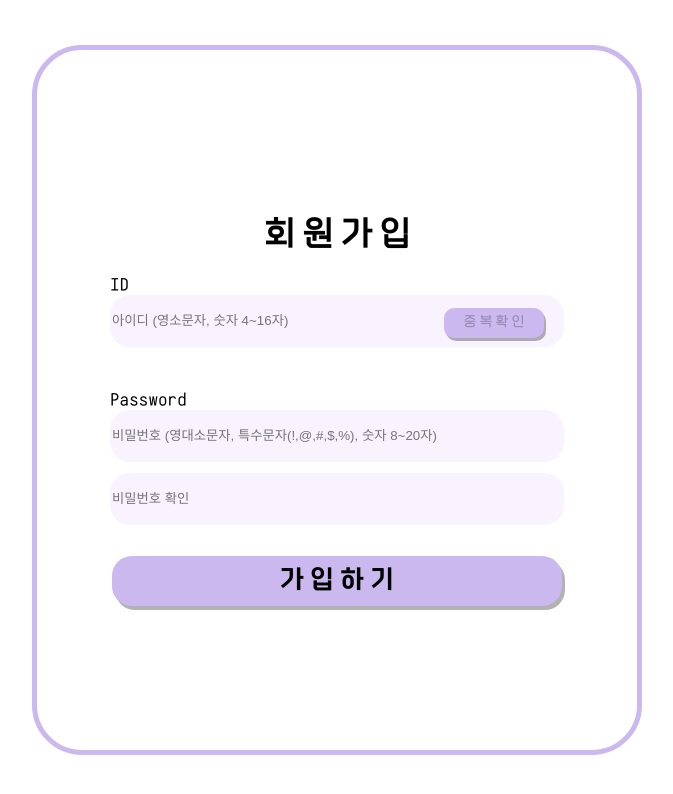
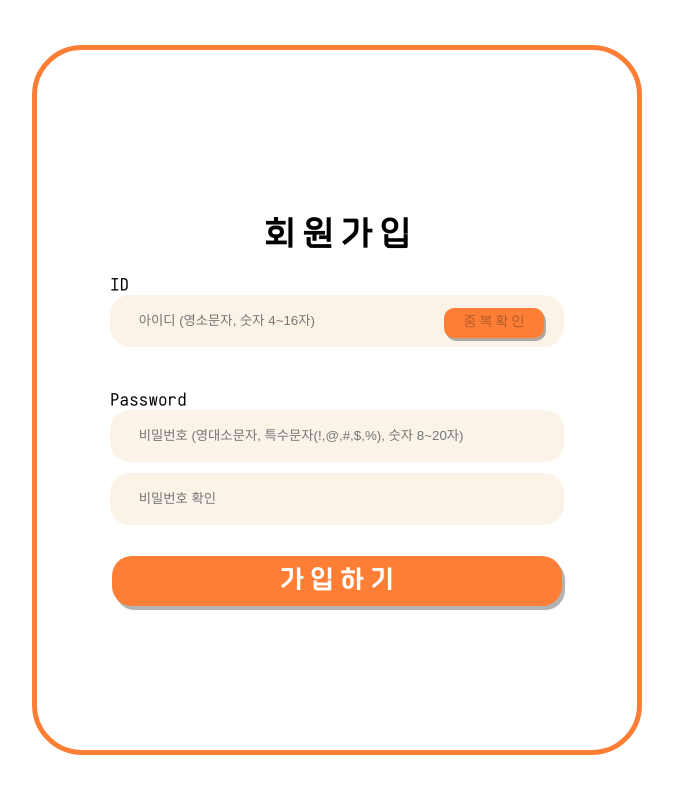
Before and after one commit to hanghae10-w6-team5/frontend, a React (Create React App) app: page /signup in a window 1280 px wide. Shown: the top 794 px of the page, without its empty margins (303-976 px from the left). Built offline with nearby package versions, Linux system fonts and the light colour scheme.

Commit message:
api 추가

```diff
--- /dev/null
+++ b/src/redux/lib/signUpApi.js
@@ -0,0 +1,25 @@
+import { createAsyncThunk } from '@reduxjs/toolkit';
+import axios from 'axios';
+
+export const __getValidId = createAsyncThunk(
+    'getValidId',
+    async (payload, thunkAPI) => {
+        try {
+            const res = await axios.get(`http://localhost:3001/users`, {
+                params: payload,
+            });
+            console.log(res);
+            const filtered = res.data.filter((prev) => prev.id === payload.id);
+            filtered.length === 1
+                ? alert('이미 사용중인 아이디 입니다!')
+                : alert('사용 가능한 아이디 입니다!');
+            // if (res.status === 200) {
+            //     alert('사용 가능한 아이디 입니다!');
+            // } else if (res.status === 401) {
+            //     alert('이미 사용중인 아이디 입니다!');
+            // }
+        } catch (e) {
+            alert(e);
+        }
+    }
+);
--- a/src/routes/SignUpPage.jsx
+++ b/src/routes/SignUpPage.jsx
@@ -1,5 +1,141 @@
 import React, { useState } from 'react';
+import axios from 'axios';
 import styled from 'styled-components';
+import { useDispatch } from 'react-redux';
+import { __getValidId } from '../redux/lib/signUpApi';
+
+function SignUp() {
+    const dispatch = useDispatch();
+    const [id, setId] = useState('');
+    const [password, setPassword] = useState('');
+    const [confirmPw, setConfirmPw] = useState('');
+
+    const [idMessage, setIdMessage] = useState('');
+    const [passwordMessage, setPasswordMessage] = useState('');
+    const [confirmPwMessage, setConfirmPwMessage] = useState('');
+
+    const [isId, setIsId] = useState(false);
+    const [isPassword, setIsPassword] = useState(false);
+    const [isConfirmPw, setIsConfirmPw] = useState(false);
+
+    const onChangeId = (e) => {
+        const newId = e.target.value;
+        setId(newId);
+        const RegExpId = /^[a-z0-9]{4,16}$/;
+        if (!RegExpId.test(newId)) {
+            setIdMessage('4~16자 사이 영소문자 또는 숫자만 입력해주세요!');
+            setIsId(false);
+        } else {
+            setIdMessage('✔');
+            setIsId(true);
+        }
+    };
+
+    const onChangePassword = (e) => {
+        const newPassword = e.target.value;
+        setPassword(newPassword);
+        const RegExpPw =
+            /^(?=.*[a-z])(?=.*[A-Z])(?=.*[0-9])(?=.*[!@#$%]).{8,20}$/;
+        if (!RegExpPw.test(newPassword)) {
+            setPasswordMessage(
+                '영어 대소문자, 특수문자(!@#$%), 숫자 모두 1개 이상 포함하여 입력해주세요!'
+            );
+            setIsPassword(false);
+        } else {
+            setPasswordMessage('안전한 비밀번호 입니다.');
+            setIsPassword(true);
+        }
+    };
+
+    const onChangeConfirmPw = (e) => {
+        const newConfirmPw = e.target.value;
+        setConfirmPw(newConfirmPw);
+        if (password !== newConfirmPw) {
+            setConfirmPwMessage('비밀번호가 일치하지 않습니다!');
+            setIsConfirmPw(false);
+        } else {
+            setConfirmPwMessage('비밀번호가 일치합니다!');
+            setIsConfirmPw(true);
+        }
+    };
+
+    const handleValidationId = () => {
+        dispatch(__getValidId({ id: id }));
+    };
+
+    const handleSubmit = async (e) => {
+        e.preventDefault();
+        if (id === '' || password === '' || confirmPw === '') {
+            alert('빈칸을 입력하세요!');
+        } else {
+            try {
+                await axios.post(`http://localhost:3001/users`, {
+                    id: id,
+                    password: password,
+                });
+            } catch (error) {
+                alert(e);
+            }
+        }
+    };
+
+    return (
+        <Wrapper>
+            <BoxWrapper>
+                <SignUpBox onSubmit={handleSubmit}>
+                    <h1>회원가입</h1>
+                    <IdForm>
+                        <div>ID</div>
+                        <input
+                            type="id"
+                            name="id"
+                            onChange={onChangeId}
+                            placeholder="아이디 (영소문자, 숫자 4~16자)"
+                        ></input>
+                        <CheckBtn
+                            type="button"
+                            disabled={!isId}
+                            onClick={handleValidationId}
+                        >
+                            중복확인
+                        </CheckBtn>
+                    </IdForm>
+                    {isId ? (
+                        <TrueIdMsg>{idMessage}</TrueIdMsg>
+                    ) : (
+                        <FalseIdMsg>{idMessage}</FalseIdMsg>
+                    )}
+                    <div>
+                        <div style={{ marginTop: '20px' }}>Password</div>
+                        <Input
+                            type="password"
+                            name="password"
+                            onChange={onChangePassword}
+                            placeholder="비밀번호 (영대소문자, 특수문자(!,@,#,$,%), 숫자 8~20자)"
+                        ></Input>
+                        {isPassword ? (
+                            <TruePwMsg>{passwordMessage}</TruePwMsg>
+                        ) : (
+                            <FalsePwMsg>{passwordMessage}</FalsePwMsg>
+                        )}
+                        <Input
+                            type="password"
+                            name="confirmPw"
+                            onChange={onChangeConfirmPw}
+                            placeholder="비밀번호 확인"
+                        ></Input>
+                        {isConfirmPw ? (
+                            <TruePwMsg>{confirmPwMessage}</TruePwMsg>
+                        ) : (
+                            <FalsePwMsg>{confirmPwMessage}</FalsePwMsg>
+                        )}
+                    </div>
+                    <SubmitBtn type="submit">가입하기</SubmitBtn>
+                </SignUpBox>
+            </BoxWrapper>
+        </Wrapper>
+    );
+}
 
 const Wrapper = styled.div`
     font-family: 'Elice_Regular';
@@ -11,7 +147,7 @@ const Wrapper = styled.div`
 `;
 
 const BoxWrapper = styled.div`
-    border: 5px solid #cbb8ee;
+    border: 5px solid #ff7e36;
     border-radius: 50px;
     width: 600px;
     height: 700px;
@@ -30,7 +166,8 @@ const SignUpBox = styled.form`
 `;
 
 const Input = styled.input`
-    background-color: #f8f3ff;
+    text-indent: 2em;
+    background-color: #fbf3e8;
     border: none;
     border-radius: 20px;
     width: 450px;
@@ -38,10 +175,11 @@ const Input = styled.input`
 `;
 
 const SubmitBtn = styled.button`
+    color: white;
     font-family: 'Elice_Bold';
     font-size: 25px;
     border: none;
-    background-color: #cbb8ee;
+    background-color: #ff7e36;
     border-radius: 20px;
     margin-top: 20px;
     width: 450px;
@@ -62,14 +200,15 @@ const IdForm = styled.div`
     position: relative;
 
     input {
-        background-color: #f8f3ff;
+        background-color: #fbf3e8;
         border: none;
         border-radius: 20px;
         width: 450px;
         height: 50px;
+        text-indent: 2em;
     }
     button {
-        background-color: #cbb8ee;
+        background-color: #ff7e36;
         border: none;
         border-radius: 10px;
         width: 100px;
@@ -109,124 +248,5 @@ const FalsePwMsg = styled.p`
     font-size: 11px;
     color: red;
 `;
-function SignUp() {
-    const [id, setId] = useState('');
-    const [password, setPassword] = useState('');
-    const [confirmPw, setConfirmPw] = useState('');
-
-    const [idMessage, setIdMessage] = useState('');
-    const [passwordMessage, setPasswordMessage] = useState('');
-    const [confirmPwMessage, setConfirmPwMessage] = useState('');
-
-    const [isId, setIsId] = useState(false);
-    const [isPassword, setIsPassword] = useState(false);
-    const [isConfirmPw, setIsConfirmPw] = useState(false);
-
-    const onChangeId = (e) => {
-        const newId = e.target.value;
-        setId(newId);
-        if (newId.trim() === '') {
-            alert('빈칸을 입력하세요!');
-        }
-        const RegExpId = /^[a-z0-9]{4,16}$/;
-        if (!RegExpId.test(newId)) {
-            setIdMessage('4~16자 사이 영소문자 또는 숫자만 입력해주세요!');
-            setIsId(false);
-        } else {
-            setIdMessage('✔');
-            setIsId(true);
-        }
-    };
-
-    const onChangePassword = (e) => {
-        const newPassword = e.target.value;
-        setPassword(newPassword);
-        const RegExpPw =
-            /^(?=.*[a-z])(?=.*[A-Z])(?=.*[0-9])(?=.*[!@#$%]).{8,20}$/;
-        if (!RegExpPw.test(newPassword)) {
-            setPasswordMessage(
-                '영어 대소문자, 특수문자(!@#$%), 숫자 모두 1개 이상 포함하여 입력해주세요!'
-            );
-            setIsPassword(false);
-        } else {
-            setPasswordMessage('안전한 비밀번호 입니다.');
-            setIsPassword(true);
-        }
-    };
-
-    const onChangeConfirmPw = (e) => {
-        const newConfirmPw = e.target.value;
-        setConfirmPw(newConfirmPw);
-        if (password !== newConfirmPw) {
-            setConfirmPwMessage('비밀번호가 일치하지 않습니다!');
-            setIsConfirmPw(false);
-        } else {
-            setConfirmPwMessage('비밀번호가 일치합니다!');
-            setIsConfirmPw(true);
-        }
-    };
-
-    const handleSubmit = (e) => {
-        e.preventDefault();
-        if (id === '' || password === '' || confirmPw === '') {
-            alert('빈칸을 입력하세요!');
-        }
-    };
-
-    return (
-        <Wrapper>
-            <BoxWrapper>
-                <SignUpBox>
-                    <h1>회원가입</h1>
-                    <IdForm>
-                        <div>ID</div>
-                        <input
-                            type="id"
-                            name="id"
-                            onChange={onChangeId}
-                            placeholder="아이디 (영소문자, 숫자 4~16자)"
-                        ></input>
-                        <CheckBtn type="button" disabled={!isId}>
-                            중복확인
-                        </CheckBtn>
-                    </IdForm>
-                    {isId ? (
-                        <TrueIdMsg>{idMessage}</TrueIdMsg>
-                    ) : (
-                        <FalseIdMsg>{idMessage}</FalseIdMsg>
-                    )}
-                    <div>
-                        <div style={{ marginTop: '20px' }}>Password</div>
-                        <Input
-                            type="password"
-                            name="password"
-                            onChange={onChangePassword}
-                            placeholder="비밀번호 (영대소문자, 특수문자(!,@,#,$,%), 숫자 8~20자)"
-                        ></Input>
-                        {isPassword ? (
-                            <TruePwMsg>{passwordMessage}</TruePwMsg>
-                        ) : (
-                            <FalsePwMsg>{passwordMessage}</FalsePwMsg>
-                        )}
-                        <Input
-                            type="password"
-                            name="confirmPw"
-                            onChange={onChangeConfirmPw}
-                            placeholder="비밀번호 확인"
-                        ></Input>
-                        {isConfirmPw ? (
-                            <TruePwMsg>{confirmPwMessage}</TruePwMsg>
-                        ) : (
-                            <FalsePwMsg>{confirmPwMessage}</FalsePwMsg>
-                        )}
-                    </div>
-                    <SubmitBtn type="submit" onSubmit={handleSubmit}>
-                        가입하기
-                    </SubmitBtn>
-                </SignUpBox>
-            </BoxWrapper>
-        </Wrapper>
-    );
-}
 
 export default SignUp;
```
